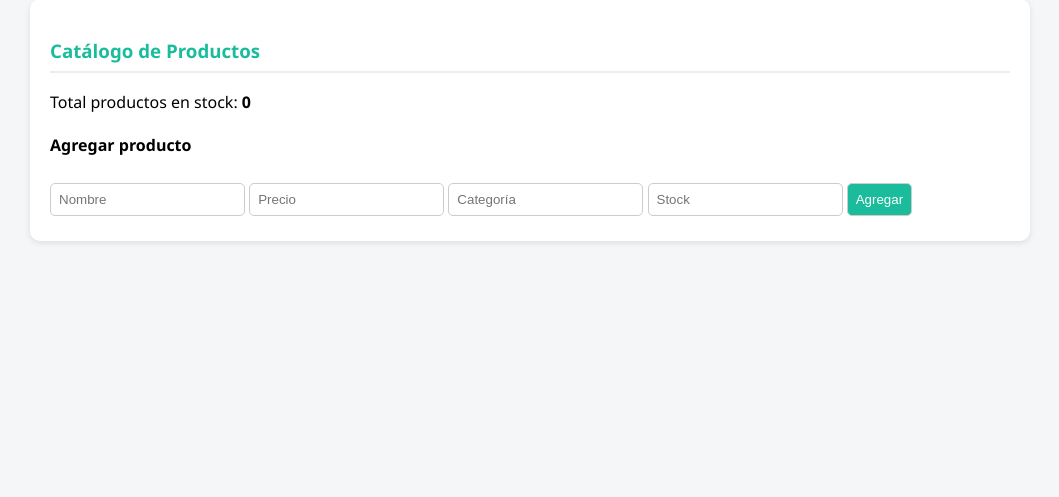
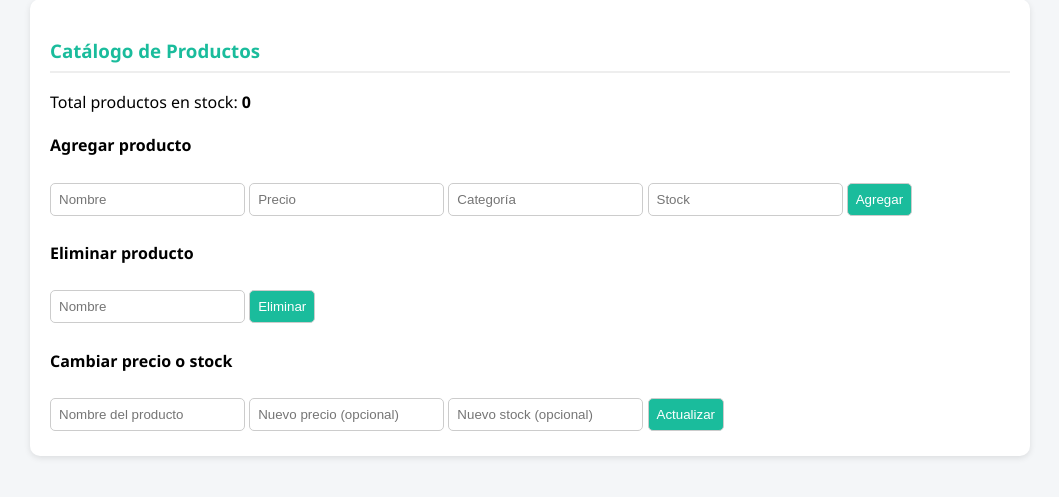
Before and after one commit to jjannik1/TiendaOnline, a Flask app: page /productos in a window 1280 px wide. Shown: the part 252-749 px from the top of the page, without its empty margins (110-1169 px from the left). Run offline with Flask 3, Linux system fonts and the light colour scheme; data that the repository does not hold is empty.

Commit message:
Add files via upload

```diff
--- a/app.py
+++ b/app.py
@@ -53,14 +53,45 @@ def productos():
     pagina = "productos"
 
     if request.method == "POST":
-        prod = {
-            "nombre": request.form.get("product"),
-            "precio": float(request.form.get("price")),
-            "stock": int(request.form.get("stock")),
-            "categoria": request.form.get("category")
-        }
-        app.db.productos.insert_one(prod)
-        return redirect(url_for("productos"))
+        formulario = request.form.get("tipo_formulario")
+        if formulario == "form_prod":
+            prod = {
+                "nombre": request.form.get("product"),
+                "precio": float(request.form.get("price")),
+                "stock": int(request.form.get("stock")),
+                "categoria": request.form.get("category")
+            }
+            app.db.productos.insert_one(prod)
+            return redirect(url_for("productos"))
+
+        elif formulario == "elim_prod":
+            eliprod = request.form.get("elproduct")
+            app.db.productos.delete_one({"nombre": eliprod})
+            return redirect(url_for("productos"))
+
+        elif formulario == "cambio_stock":
+            nombre_prod = request.form.get("prod_a_cambiar").strip()
+            nuevo_stock = request.form.get("nuevo_stock")
+            nuevo_precio = request.form.get("nuevo_precio")
+
+            cambios = {}
+            if nuevo_stock:
+                cambios["stock"] = int(nuevo_stock)
+            if nuevo_precio:
+                cambios["precio"] = float(nuevo_precio)
+
+            if cambios:
+                app.db.productos.update_one({"nombre": nombre_prod}, {"$set": cambios})
+
+            return redirect(url_for("productos"))
+
+
+        """        elif formulario=="cambio_stock":
+            elstock = request.form.get("prod_a_cambiar")
+            new_stock = int(request.form.get("nuevo_stock"))
+            app.db.productos.update_one({"nombre": elstock}, {"$set": {"stock": new_stock}})
+            return redirect(url_for("productos"))
+        """
 
     total_stock = 0
     for producto in productos:
@@ -82,14 +113,21 @@ def clientes():
     pagina = "clientes"
 
     if request.method == "POST":
-        clid = {
-            "nombre": request.form.get("clien"),
-            "email": request.form.get("email"),
-            "activo": request.form.get("act") == "True",
-            "pedidos": int(request.form.get("pedidos"))
-        }
-        app.db.clientes.insert_one(clid)
-        return redirect(url_for("clientes"))
+        formulario = request.form.get("tipo_formulario")
+        if formulario == "form_client":
+            clid = {
+                "nombre": request.form.get("clien"),
+                "email": request.form.get("email"),
+                "activo": request.form.get("act") == "True",
+                "pedidos": int(request.form.get("pedidos"))
+            }
+            app.db.clientes.insert_one(clid)
+            return redirect(url_for("clientes"))
+
+        elif formulario == "elim_client":
+            eliclient = request.form.get("elcliente")
+            app.db.clientes.delete_one({"nombre": eliclient})
+            return redirect(url_for("clientes"))
 
 
     clientes_activos = 0
@@ -118,13 +156,19 @@ def pedidos():
     pagina = "pedidos"
 
     if request.method == "POST":
-        pedid = {
-            "cliente": request.form.get("nombr"),
-            "total": float(request.form.get("compra")),
-            "fecha": request.form.get("dia")
-        }
-        app.db.pedidos.insert_one(pedid)
-        return redirect(url_for("pedidos"))
+        formulario = request.form.get("tipo_formulario")
+        if formulario == "form_ped":
+            pedid = {
+                "cliente": request.form.get("nombr"),
+                "total": float(request.form.get("compra")),
+                "fecha": request.form.get("dia")
+            }
+            app.db.pedidos.insert_one(pedid)
+            return redirect(url_for("pedidos"))
+        elif formulario == "elim_ped":
+            eliped = request.form.get("elpedido")
+            app.db.pedidos.delete_one({"cliente": eliped})
+            return redirect(url_for("pedidos"))
 
 
     total = 0
--- a/templates/dashboard.html
+++ b/templates/dashboard.html
@@ -128,6 +128,22 @@
             <input type="number" name="stock" placeholder="Stock">
             <button type="submit">Agregar</button>
         </form>
+        <h4>Eliminar producto</h4>
+        <form method="POST">
+                <input type="hidden" name="tipo_formulario" value="elim_prod">
+                <input type="text" name="elproduct" placeholder="Nombre">
+                <button type="submit">Eliminar</button>
+        </form>
+        <h4>Cambiar precio o stock</h4>
+        <form method="POST">
+            <input type="hidden" name="tipo_formulario" value="cambio_stock">
+            <input type="text" name="prod_a_cambiar" placeholder="Nombre del producto" required>
+            <input type="number" name="nuevo_precio" step="0.01" placeholder="Nuevo precio (opcional)">
+            <input type="number" name="nuevo_stock" placeholder="Nuevo stock (opcional)">
+            <button type="submit">Actualizar</button>
+        </form>
+
+
     </section>
 
 {% elif pagina == "clientes" %}
@@ -157,6 +173,12 @@
             <input type="number" name="pedidos" placeholder="Pedidos">
             <button type="submit">Agregar</button>
         </form>
+        <h4>Eliminar Cliente</h4>
+        <form method="POST">
+        <input type="hidden" name="tipo_formulario" value="elim_client">
+        <input type="text" name="elcliente" placeholder="Nombre">
+        <button type="submit">Eliminar</button>
+        </form>
     </section>
 
 {% elif pagina == "pedidos" %}
@@ -176,6 +198,12 @@
             <input type="date" name="dia">
             <button type="submit">Agregar</button>
         </form>
+        <h4>Eliminar Pedido</h4>
+        <form method="POST">
+        <input type="hidden" name="tipo_formulario" value="elim_ped">
+        <input type="text" name="elpedido" placeholder="Nombre">
+        <button type="submit">Eliminar</button>
+        </form>
     </section>
 {% else %}
     <section>
```
Also changed, not shown: readme.md.
